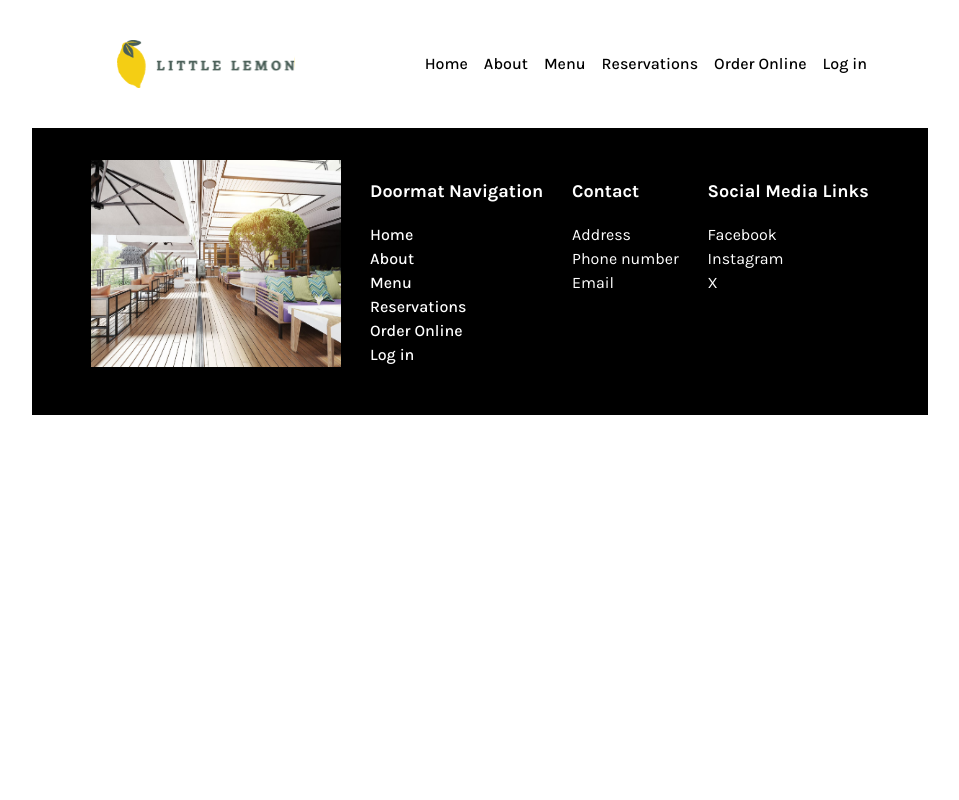
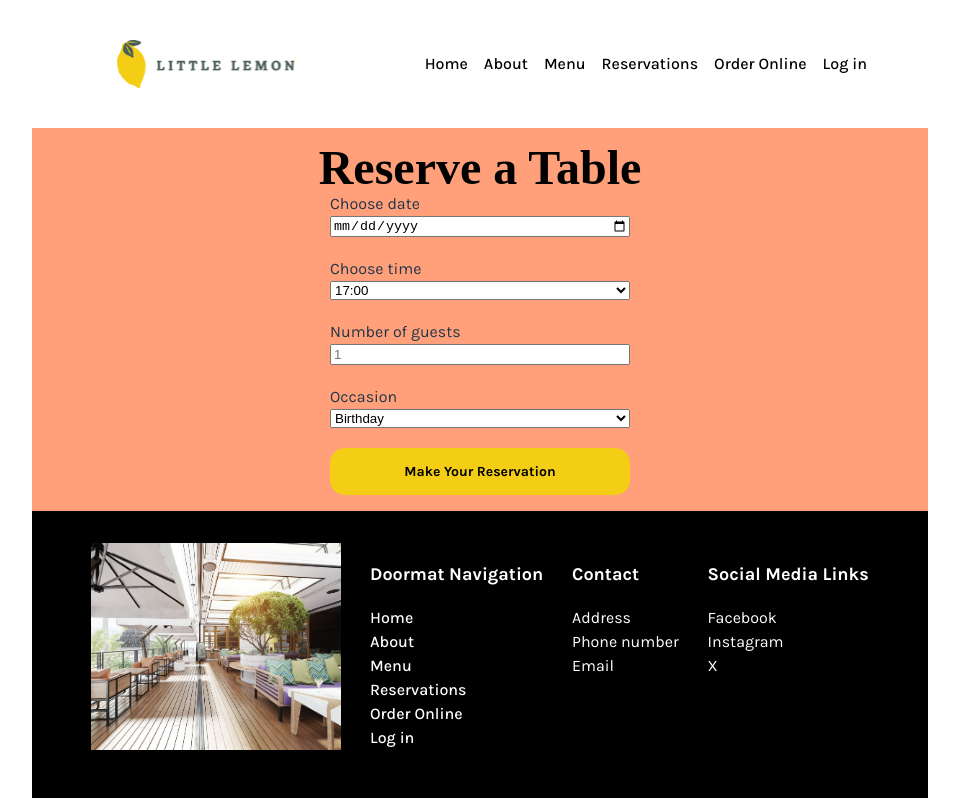
Before and after one commit to lbdeyo/capstone, a React (Vite) app: page /booking in a window 1280 px wide. Shown: the whole page, without its empty margins (160-1119 px from the left). Built offline with nearby package versions, Linux system fonts and the light colour scheme; a web font is replaced by a local one.

Commit message:
Adding booking form

```diff
--- a/src/App.css
+++ b/src/App.css
@@ -70,6 +70,7 @@ h2 {
   color: black;
   line-height: 1em;
   margin: 0;
+
   padding: 0;
 }
 
@@ -112,6 +113,7 @@ h2 {
   color: #f4ce14;
   margin: 0;
   padding: 0;
+  margin-bottom: -15px;
 }
 .hero h3 {
   font-family: "Markazi Text";
@@ -137,9 +139,13 @@ h2 {
 }
 
 .button {
+  font-family: "Karla";
+  font-weight: 700;
+  font-size: 14px;
   color: black;
   background-color: #f4ce14;
   border-radius: 15px;
+  border: none;
   text-align: center;
   padding: 15px;
 }
@@ -269,6 +275,7 @@ a:hover {
 .about h2 {
   margin-bottom: 0;
   padding-bottom: 0;
+  margin-bottom: -20px;
 }
 .aboutFlexCol {
   display: block;
@@ -368,3 +375,19 @@ a:hover {
     display: block;
   }
 }
+.booking-container {
+  background-color: lightsalmon;
+  width: 100%;
+  margin: 0;
+  padding: 0;
+}
+
+.booking-form {
+  padding-top: 1rem;
+  padding-bottom: 1rem;
+  text-align: left;
+}
+
+.booking-form label {
+  margin-bottom: -20px;
+}
--- /dev/null
+++ b/src/components/BookingForm.jsx
@@ -0,0 +1,96 @@
+import { useEffect, useState } from "react";
+
+export default function BookingForm() {
+  const [date, setDate] = useState();
+  const [time, setTime] = useState("17:00");
+  const [numPersons, setNumPersons] = useState(0);
+  const [occasion, setOccasion] = useState("");
+  const [times, setTimes] = useState([
+    "17:00",
+    "18:00",
+    "19:00",
+    "20:00",
+    "21:00",
+    "22:00",
+  ]);
+
+  function onDateChange(e) {
+    setDate(e.target.value);
+  }
+
+  useEffect(() => {
+    console.log(date);
+  }, [date]);
+
+  function onNumPersonsChange(e) {
+    setNumPersons(e.target.value);
+  }
+
+  function onOccasionChange(e) {
+    setOccasion(e.target.value);
+  }
+
+  function onTimeChange(e) {
+    setTime(e.target.value);
+  }
+
+  const onSubmit = (e) => {
+    e.preventDefault(); // will only fire if form is valid
+    console.log({ date, time, numPersons, occasion });
+  };
+
+  return (
+    <section className="booking-container">
+      <section className="booking-form">
+        <h2 style={{ textAlign: "center" }}>Reserve a Table</h2>
+        <form
+          onSubmit={onSubmit}
+          style={{
+            display: "grid",
+            maxWidth: "300px",
+            gap: "20px",
+            marginLeft: "auto",
+            marginRight: "auto",
+          }}
+        >
+          <label htmlFor="res-date">Choose date</label>
+          <input type="date" id="res-date" onChange={onDateChange} required />
+          <label htmlFor="res-time">Choose time</label>
+          <select id="res-time" onChange={onTimeChange} required>
+            {times.map((time, index) => (
+              <option key={index} value={time}>
+                {time}
+              </option>
+            ))}
+          </select>
+          <label htmlFor="guests">Number of guests</label>
+          <input
+            type="number"
+            placeholder="1"
+            min="1"
+            max="10"
+            id="guests"
+            onChange={onNumPersonsChange}
+            required
+          />
+          <label htmlFor="occasion">Occasion</label>
+          <select
+            id="occasion"
+            onChange={onOccasionChange}
+            value={occasion}
+            required
+          >
+            <option>Birthday</option>
+            <option>Anniversary</option>
+          </select>
+          <input
+            type="submit"
+            className="button"
+            value="Make Your Reservation"
+            required
+          />
+        </form>
+      </section>
+    </section>
+  );
+}
--- a/src/components/Reservations.jsx
+++ b/src/components/Reservations.jsx
@@ -1,3 +1,9 @@
+import BookingForm from "./BookingForm";
+
 export default function Reservations() {
-  return <section></section>;
+  return (
+    <section>
+      <BookingForm />
+    </section>
+  );
 }
```
